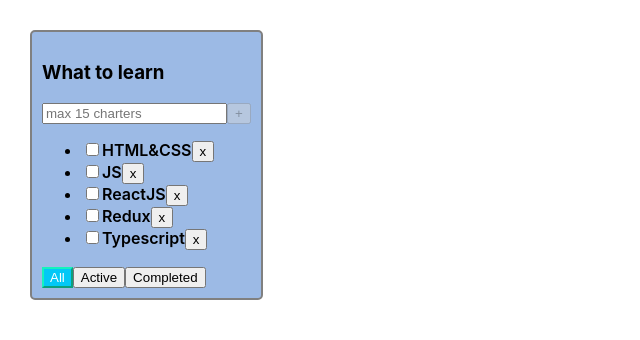
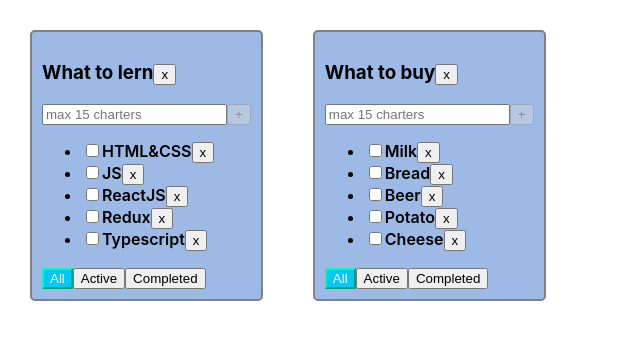
Before and after one commit to Ilja-Prihach/Todolist-from-React, a React (Vite) app: page / in a window 1280 px wide. Shown: the top 340 px of the page, without its empty margins (0-640 px from the left). Built offline with nearby package versions, Linux system fonts and the light colour scheme.

Commit message:
sprint 2 week 1

```diff
--- a/src/App.tsx
+++ b/src/App.tsx
@@ -6,64 +6,114 @@
 //CRUD
 export type FilterValues = "all" | "active" | "completed";
 
+type TodolistType = {
+    id: string
+    title: string
+    filter: FilterValues
+}
+
+type TasksState = {
+    [todolistId: string]: Task[]
+}
+
 function App() {
-    // Data
-    const todolistTitle1 = "What to learn"
+    // Dataconst
+
+    const todolistId_1 = v1()
+    const todolistId_2 = v1()
+
+    const [todolists, setTodolists] = useState<TodolistType[]>([
+        {id: todolistId_1, title: "What to lern", filter: "all"},
+        {id: todolistId_2, title: "What to buy", filter: "all"}
+    ]);
 
 
-    let [tasks, setTask] = useState<Task[]>([
+
+    // const todolistTitle1 = "What to learn"
+
+    let [tasks, setTasks] = useState<TasksState>({
+        [todolistId_1]: [
             { id: v1(), title: 'HTML&CSS', isDone: false },
             { id: v1(), title: 'JS', isDone: false },
             { id: v1(), title: 'ReactJS', isDone: false },
             { id: v1(), title: 'Redux', isDone: false },
             { id: v1(), title: 'Typescript', isDone: false }
-    ])
+        ],
+        [todolistId_2]: [
+            { id: v1(), title: 'Milk', isDone: false },
+            { id: v1(), title: 'Bread', isDone: false },
+            { id: v1(), title: 'Beer', isDone: false },
+            { id: v1(), title: 'Potato', isDone: false },
+            { id: v1(), title: 'Cheese', isDone: false }
+        ]
+    }
+)
 
     //delete
-    const deleteTask = (taskId: Task['id']) => {
-        const nextState: Task[] = tasks.filter((t) => t.id !== taskId)
-        setTask(nextState)
+    const deleteTask = (taskId: Task['id'], todolistId: string) => {
+        //1.Иммутабельно
+        //2. Для обновления стейта используется setState
+        setTasks({...tasks, [todolistId]: tasks[todolistId].filter(t => t.id !== taskId)})
     }
     // create
-    const createTask = (title: string) => {
+    const createTask = (title: string, todolistId: string) => {
         const newTask: Task = {id:v1(), title, isDone:false}
-        const nextState: Task[] = [...tasks, newTask]
-        setTask(nextState)
+        const newTasks = [...tasks[todolistId],  newTask]
+        setTasks({...tasks, [todolistId]: newTasks})
 
-        // setTask([...tasks, {id:11, title, isDone:false}]) краткий синтаксис
     }
   //   create(update) status task
-    const changeTaskStatus = (taskId: Task['id'], newStatus: Task["isDone"]) => {
-        const nextState: Task[] = tasks.map(t => t.id === taskId ? {...t, isDone: newStatus } : t)
-        setTask(nextState)
+    const changeTaskStatus = (taskId: Task['id'], newStatus: Task["isDone"], todolistId: string) => {
+        const updatedTasks: Task[] = tasks[todolistId].map(t => t.id === taskId ? {...t, isDone: newStatus } : t)
+        setTasks({...tasks, [todolistId]: updatedTasks})
+    }
+
+    const changeTodolistFilter = (nextFilter: FilterValues, todolistId: string) => {
+        const nextState: TodolistType[] = todolists.map(tl => tl.id === todolistId ? {...tl, filter: nextFilter} : tl)
+        setTodolists(nextState)
+    }
+
+    const deleteTodolist = ( todolistId: string) => {
+        const nextState: TodolistType[] = todolists.filter(t => t.id !== todolistId)
+        setTodolists(nextState)
+        delete tasks[todolistId]
     }
 
   //   UI (view)
-
-    const [filter,  setFilter] = useState<FilterValues>("all")
-    let filteredTasks: Task[] = tasks
-    if(filter === "active") {
+    const todolistsComponents = todolists.map(tl => {
+        let filteredTasks: Task[] = tasks[tl.id]
+        if(tl.filter === "active") {
             filteredTasks = filteredTasks.filter((t) => !t.isDone)
         }
-    if(filter === "completed") {
+        if(tl.filter === "completed") {
             filteredTasks = filteredTasks.filter((t) => t.isDone)
         }
+        return(
+            <Todolist
+                key={tl.id}
+                todolistId={tl.id}
+                title={tl.title}
+                tasks={filteredTasks}
+                filter={tl.filter}
 
-    const changeFilter = (filterValue: FilterValues) => {
-        setFilter(filterValue)
-    }
+                deleteTodolist={deleteTodolist}
+                changeTodolistFilter={changeTodolistFilter}
+
+                deleteTask={deleteTask}
+                createTask={createTask}
+                changeTaskStatus={changeTaskStatus}
+            />
+            )
+    })
+
+
+
+
+
 
   return (
       <div className="app">
-              <Todolist
-                  title={todolistTitle1}
-                  tasks={filteredTasks}
-                  filter={filter}
-                  deleteTask={deleteTask}
-                  changeFilter={changeFilter}
-                  createTask={createTask}
-                  changeTaskStatus={changeTaskStatus}
-              />
+          {todolistsComponents}
       </div>
   )
 }
--- a/src/Todolist.tsx
+++ b/src/Todolist.tsx
@@ -4,13 +4,15 @@
 // import {useRef} from "react";
 
 type Props = {
+    todolistId: string;
     title: string
     tasks: Task[]
     filter: FilterValues
-    deleteTask: (taskId: Task['id']) => void
-    changeFilter:  (filterValue: FilterValues) => void
-    createTask : (title: string) => void;
-    changeTaskStatus:  (taskId: Task['id'], newStatus: Task["isDone"]) => void;
+    deleteTodolist: (todolistId: string) => void;
+    deleteTask: (taskId: Task['id'], todolistId: string) => void
+    changeTodolistFilter:  (filterValue: FilterValues, todolistId: string) => void
+    createTask : (title: string, todolistId: string) => void;
+    changeTaskStatus:  (taskId: Task['id'], newStatus: Task["isDone"], todolistId: string) => void;
 }
 export type Task = {
     id:string
@@ -24,8 +26,10 @@
         title,
         tasks,
         filter,
+        todolistId,
         deleteTask,
-        changeFilter,
+        deleteTodolist,
+        changeTodolistFilter,
         createTask,
         changeTaskStatus,
     }: Props)=> {
@@ -46,13 +50,13 @@
      ? <span> Your tasklist is empty</span>
      :  <ul>
             {tasks.map(task => {
-                const deleteTaskOnClickHandler = () => deleteTask(task.id)
+                const deleteTaskOnClickHandler = () => deleteTask(task.id, todolistId);
                 return(
                     <li key={task.id} >
                         <input
                             type="checkbox"
                             checked={task.isDone}
-                            onChange={(e) => changeTaskStatus(task.id, e.currentTarget.checked)}
+                            onChange={(e) => changeTaskStatus(task.id, e.currentTarget.checked, todolistId)}
                         />
                         <span className={task.isDone ? "task-done" : "task"}>{task.title}</span>
                         <Button title={'x'} onClickHandler={deleteTaskOnClickHandler}/>
@@ -65,7 +69,7 @@
     const createTaskHandler = () => {
         const trimmedTitle = taskTitle.trim()
         if (trimmedTitle) {
-            createTask(trimmedTitle)
+            createTask(trimmedTitle, todolistId)
         } else {
             setError(true)
         }
@@ -91,7 +95,10 @@
     return (
         <div className="todolist">
             <div>
-                <h3>{title}</h3>
+                <h3>
+                    {title}
+                    <Button title="x" onClickHandler={() => deleteTodolist(todolistId)}/>
+                </h3>
                 <div>
                     <input
                         value={taskTitle}
@@ -105,11 +112,6 @@
                             disabled={!isAddTaskPossible}
                             onClickHandler={
                                 createTaskHandler
-                            //     через useRef
-                            // if (inputRef.current){
-                            //     inputRef.current.value && createTask(inputRef.current.value)
-                            //     inputRef.current.value = ""
-                            // }
                         }/>
                     {taskTitle && taskTitle.length <= 15 && <div>rest {15-taskTitle.length} charters</div>}
                     {taskTitle && taskTitle.length > 15 && <div style={{color: "red"}}>title is too long</div>}
@@ -118,15 +120,15 @@
                 {tasksList}
                 <div>
                     <Button title={"All"}
-                            onClickHandler={()=> changeFilter("all")}
+                            onClickHandler={()=> changeTodolistFilter("all", todolistId)}
                             className={filter === "all" ? "btn-filter-active" : ""}
                     />
                     <Button title={"Active"}
-                            onClickHandler={()=> changeFilter("active")}
+                            onClickHandler={()=> changeTodolistFilter("active", todolistId)}
                             className={filter === "active" ? "btn-filter-active" : ""}
                     />
                     <Button title={"Completed"}
-                            onClickHandler={()=> changeFilter("completed")}
+                            onClickHandler={()=> changeTodolistFilter("completed", todolistId)}
                             className={filter === "completed" ? "btn-filter-active" : ""}
                     />
                 </div>
```
Lines whose indentation alone changed are shown as unchanged.
